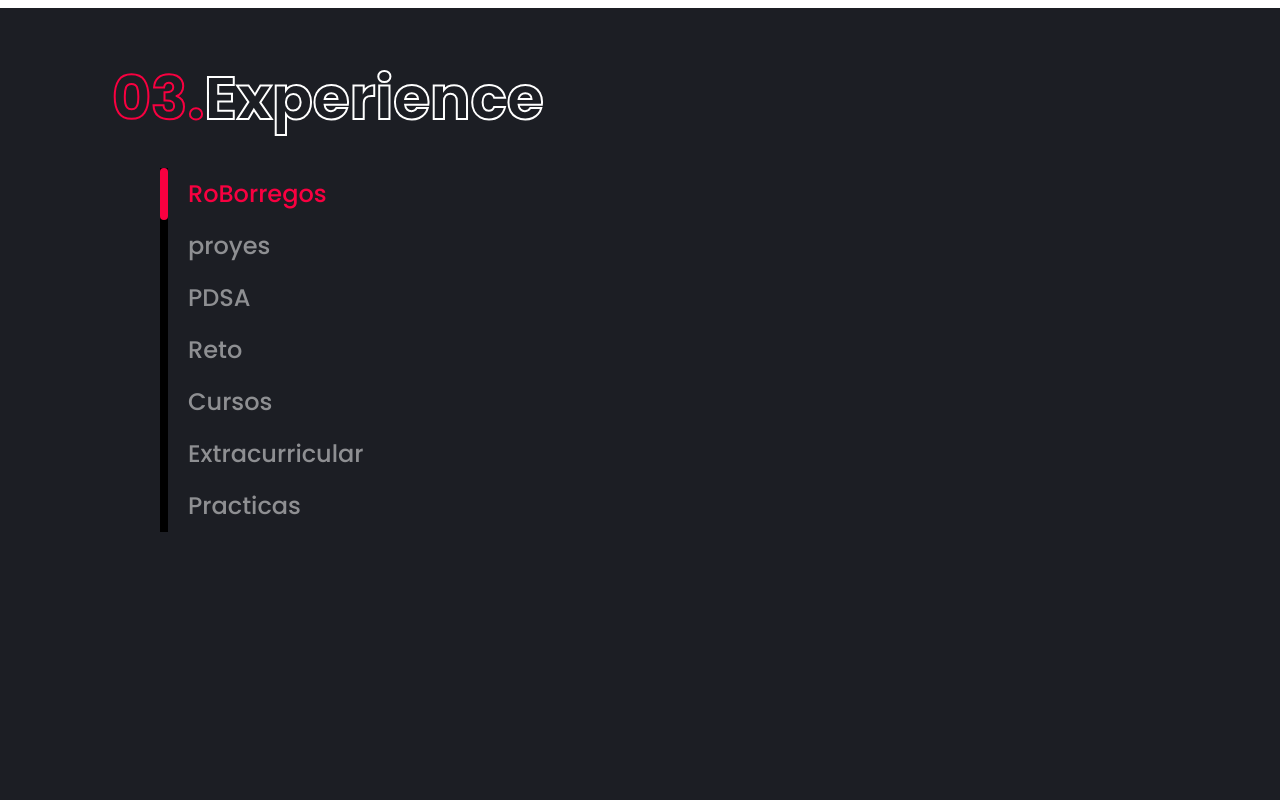
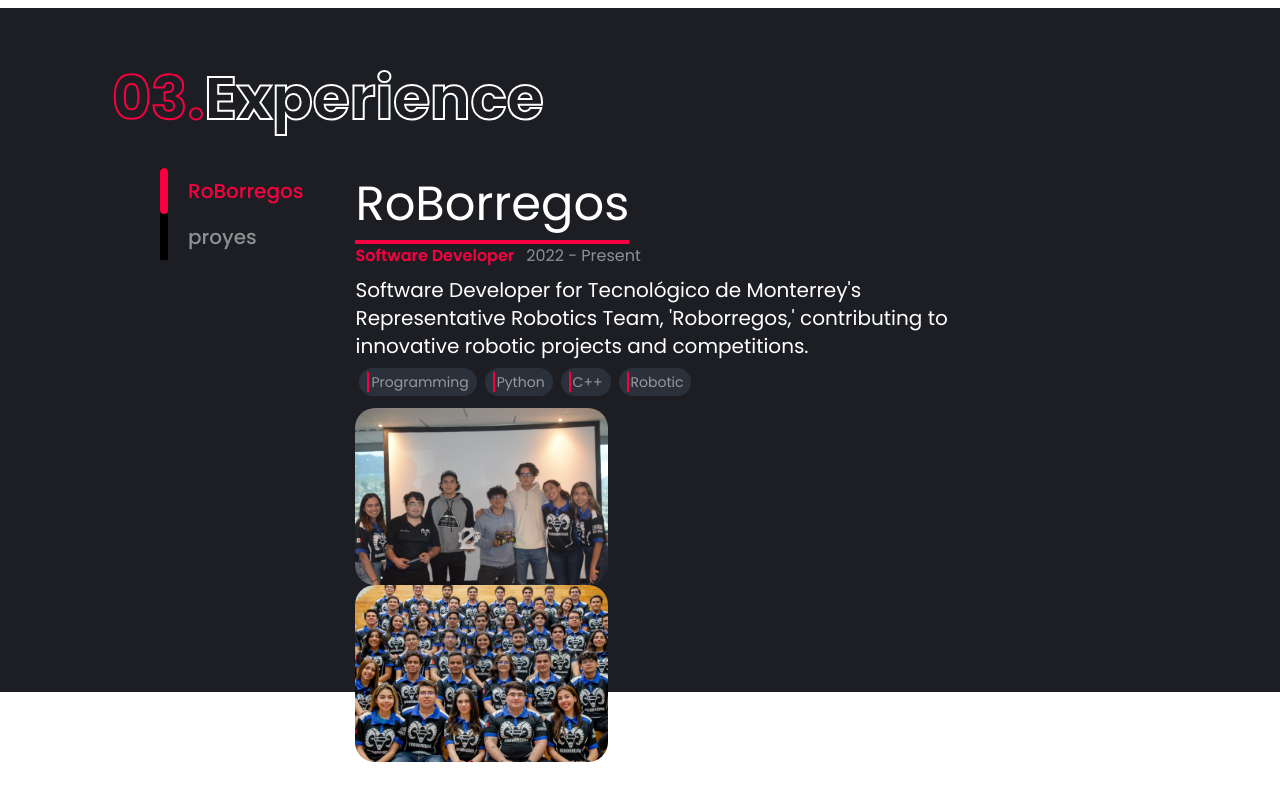
Before and after one commit to Jonatandlr/myportfolio, a Next.js app: page / in a window 1280 px wide. Shown: the part 1671-2471 px from the top of the page. After the commit the page ends 2433 px from the top, so only its background shows below. Built offline with nearby package versions, Linux system fonts and the light colour scheme.

Commit message:
experience Desktop

```diff
--- /dev/null
+++ b/src/components/Experience/ExperienceDisplay.tsx
@@ -0,0 +1,57 @@
+import React from 'react'
+import Targets from '../Targets';
+import Image from 'next/image';
+
+interface ExperienceDisplayProps {
+    select: "RB" | "PR";
+    info: {
+        [key: string]: ExperienceInfo
+    }
+}
+interface ExperienceInfo {
+    title: string;
+    position: string;
+    date: string;
+    description: string;
+    targets: string[];
+    images: string[];
+}
+
+
+export default function ExperienceDisplay({ select, info }: ExperienceDisplayProps) {
+    const data = info[select]
+
+    return (
+        <div className='text-white ml-6 font-normal w-[600px] h-[504px]'>
+            {/* <button onClick={()=>{console.log(data.title)}}>dasd</button> */}
+            <h5 className='font-normal text-[48px] border-b-4 border-Custom-red w-fit'>{data.title}</h5>
+            <div className='flex'>
+                <h6 className='font-semibold text-[16px] mr-3 text-Custom-red'>{data.position}</h6>
+                <h6 className=' opacity-50'>{data.date}</h6>
+            </div>
+            <p className='lg:text-xl text-sm my-2'>{data.description}</p>
+            <div className='flex mb-3  '>
+                {data.targets.map((item, index) => (
+                    <Targets key={index} name={item} />
+                )
+                )}
+            </div>
+            <div>
+                {data.images.map((item, index) => (
+                    <div className='w-[253px] h-[177px] rounded-[20px] relative flex lg:flex-row flex-col overflow-hidden mr-2'>
+                        <Image
+                            className='object-cover'
+                            fill={true}
+                            src={item}
+                            referrerPolicy="no-referrer"
+                            sizes="(max-width: 768px) 100vw, (max-width: 1200px) 50vw, 33vw"
+                            alt="Image" />
+                    </div>
+
+                )
+                )}
+            </div>
+
+        </div>
+    )
+}
--- a/src/components/Experience/MenuExperience.tsx
+++ b/src/components/Experience/MenuExperience.tsx
@@ -22,7 +22,7 @@
                         setActive(element.id)
                     }}
 
-                        className={`transition border-l-8 border-black font-medium text-[24px] cursor-pointer  px-5 py-2 mx-2 relative`}>
+                        className={`transition border-l-8 border-black font-medium text-[20px] cursor-pointer  px-5 py-2 mx-2 relative`}>
 
                         {active === element.id && (
                             <motion.div
--- a/src/components/NavBar/ButtonMobileBar.tsx
+++ b/src/components/NavBar/ButtonMobileBar.tsx
@@ -1,15 +1,31 @@
+"use client"
 import React from 'react'
+import MenuHidden from './MenuHidden'
 
 function ButtonMobileBar() {
+    const [menuVisible, setMenuVisible] = React.useState(false);
+    const viewMenu = () => {
+        // No necesitas modificar el estilo directamente usando Tailwind
+        setMenuVisible(!menuVisible);
+    };
+
     return (
-        <div className='font-semibold flex items-center hover:cursor-pointer group'>
+    <div className='relative'>
+        <button
+            onClick={() => { viewMenu() }}
+            className='font-semibold flex items-center hover:cursor-pointer group'>
             <span className='mr-1 text-lg'>MENU</span>
             <div className='flex flex-col justify-center w-[40px] h-[40px]'>
                 <div className='w-full h-[3px] bg-white my-[4.5px] group-hover:bg-Custom-red group-hover:w-3/4 ease-in duration-200'></div>
                 <div className='w-1/2 h-[3px] bg-white my-[4.5px] group-hover:bg-Custom-red group-hover:w-full ease-in duration-200'></div>
                 <div className='w-full h-[3px] bg-white my-[4.5px] group-hover:bg-Custom-red group-hover:w-3/4 ease-in duration-200'></div>
             </div>
-        </div>
+        </button>
+        <MenuHidden isOpen={menuVisible} toggleMenu={viewMenu} />
+
+
+
+    </div>
     )
 }
 
--- /dev/null
+++ b/src/components/NavBar/MenuHidden.tsx
@@ -0,0 +1,44 @@
+import React from 'react';
+import { motion, AnimatePresence } from 'framer-motion';
+
+const DropdownMenu = ({ isOpen, toggleMenu }:{isOpen:boolean, toggleMenu:()=>void}) => {
+  const dropdownVariants = {
+    hidden: { y: '-100%', opacity: 0 },
+    visible: { y: 0, opacity: 1 },
+  };
+
+  return (
+    <AnimatePresence>
+      {isOpen && (
+        <motion.div
+          key="dropdown-menu"
+          initial="hidden"
+          animate="visible"
+          exit="hidden"
+          variants={dropdownVariants}
+          className="fixed top-0 left-0 w-full h-full bg-black bg-opacity-50 flex items-center justify-center"
+        >
+          <motion.div
+            className="bg-white p-4 rounded shadow-md"
+            transition={{ ease: 'easeOut', duration: 0.5 }}
+          >
+            <p className="text-xl font-bold mb-4">Dropdown Content</p>
+            <ul>
+              <li className="py-2">Item 1</li>
+              <li className="py-2">Item 2</li>
+              <li className="py-2">Item 3</li>
+            </ul>
+            <button
+              onClick={toggleMenu}
+              className="mt-4 bg-blue-500 text-white px-4 py-2 rounded focus:outline-none"
+            >
+              Close Menu
+            </button>
+          </motion.div>
+        </motion.div>
+      )}
+    </AnimatePresence>
+  );
+};
+
+export default DropdownMenu;
--- a/src/components/Pages/AboutPage.tsx
+++ b/src/components/Pages/AboutPage.tsx
@@ -18,7 +18,7 @@
                     </div>
                     <p className='md:w-[588px] w-fit text-black 2xl:text-2xl lg:text-xl md:text-lg sm:text-base text-sm font-normal'>
                         Mechatronics Engineering student at Tecnológico de Monterrey with a passion for robotics and
-                        especially programming which has led me to acquire various skillsin both front-end and back-end
+                        especially programming which has led me to acquire various skills in both front-end and back-end
                         modules as well as other skills in mechanical design in
                         programs such as SolidWorks.
                     </p>
--- a/src/components/Pages/ExperiencePage.tsx
+++ b/src/components/Pages/ExperiencePage.tsx
@@ -2,10 +2,13 @@
 import React, { use } from 'react'
 import TittlePage from '@/components/TittlePage'
 import MenuExperience from '../Experience/MenuExperience'
+import ExperienceDisplay from '../Experience/ExperienceDisplay'
 import useMenuExperience from '@/hooks/useMenuExperience'
+import useExperience from '@/hooks/useExperience'
 
 export default function ExperiencePage() {
   const menuExp = useMenuExperience()
+  const infoExp = useExperience()
   const [activeExp, setActiveExp] = React.useState(menuExp[0].id)
 
 
@@ -15,13 +18,15 @@
 
   }
   return (
-    <div id='Experience' className='h-screen bg-Custom-blueDark lg:px-28 py-5 md:px-10 px-5 '>
+    <div id='Experience' className=' bg-Custom-blueDark lg:px-28 py-5 md:px-10 px-5 '>
       <div className='lg:my-10 my-4 w-full'>
         <TittlePage title='Experience' index='03.' variant='Dark'/>
       </div>
 
-      <div className='lg:px-10'>
+      <div className='lg:px-10 flex lg:flex-row flex-col '>
         <MenuExperience items={menuExp} activeMenu={activeExpMenu} />
+
+        <ExperienceDisplay select={activeExp as "RB"|"PR"} info={infoExp}/>
       </div>
 
 
--- a/src/components/Targets.tsx
+++ b/src/components/Targets.tsx
@@ -2,7 +2,7 @@
 
 export default function Targets({ name }: { name: string }) {
     return (
-        <div className='flex justify-center items-start bg-Custom-blueLight rounded-[20px] px-2 py-1 mx-1'>
+        <div className='w-fit flex justify-center items-start bg-Custom-blueLight rounded-[20px] px-2 py-1 mx-1'>
             <div className='border-l-2 border-Custom-red pl-0.5 text-white text-opacity-50 text-sm font-normal'>{name}</div>
         </div>
 
--- /dev/null
+++ b/src/hooks/useExperience.tsx
@@ -0,0 +1,36 @@
+const useExperience=()=>{
+    const Experience={
+        RB:{
+            title:"RoBorregos",
+            position:"Software Developer",
+            date:"2022 - Present",
+            description:"Software Developer for Tecnológico de Monterrey's Representative Robotics Team, 'Roborregos,' contributing to innovative robotic projects and competitions.",
+            targets:[
+                "Programming",
+                "Python",
+                "C++",
+                "Robotic",
+            ],
+            images:[
+                "/images/ExperienceImage/RB1.jpg",
+                "/images/ExperienceImage/RB2.jpg"
+            ]
+        },
+        PR:{
+            title:"DASD",
+            position:"Software Developer",
+            date:"2022 - Present",
+            description:"Software Developer for Tecnológico de Monterrey's Representative Robotics Team, 'Roborregos,' contributing to innovative robotic projects and competitions.",
+            targets:[
+                "Programming",
+                "Python",
+                "ROS",
+            ],
+            images:[
+                "/images/ExperienceImage/RB1.JPG"
+            ]
+        }
+    }
+    return Experience
+}
+export default useExperience;
--- a/src/hooks/useMenuExperience.tsx
+++ b/src/hooks/useMenuExperience.tsx
@@ -5,29 +5,10 @@
             name:"RoBorregos",
         },
         {
-            id:"pr",
+            id:"PR",
             name:"proyes",
         },
-        {
-            id:"pdsa",
-            name:"PDSA",
-        },
-        {
-            id:"r",
-            name:"Reto",
-        },
-        {
-            id:"c",
-            name:"Cursos",
-        },
-        {
-            id:"e",
-            name:"Extracurricular",
-        },
-        {
-            id:"p",
-            name:"Practicas",
-        },
+
 
 
     ]
```
Also changed, not shown: public/images/ExperienceImage/RB1.jpg (added), public/images/ExperienceImage/RB2.jpg (added).
